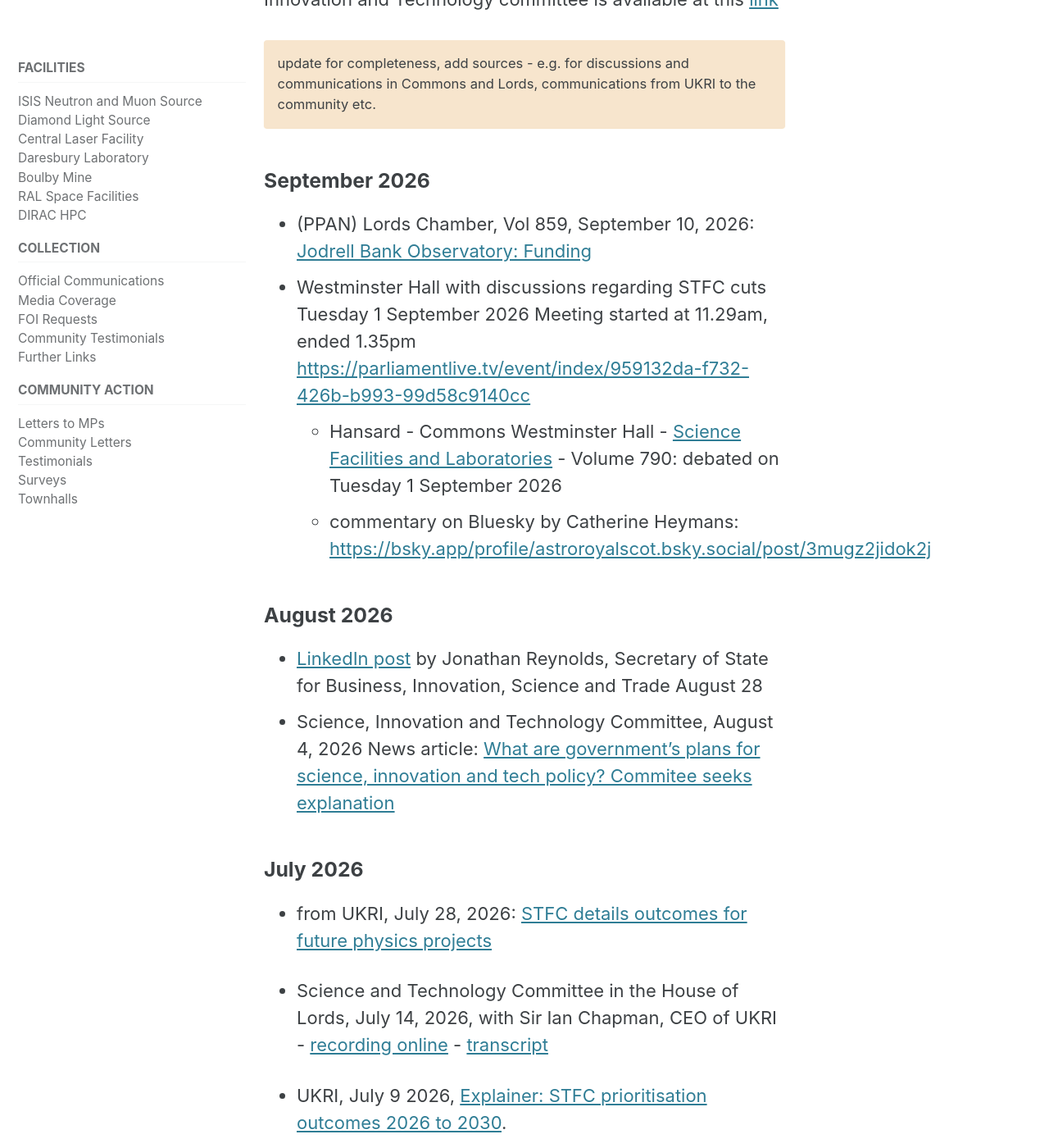
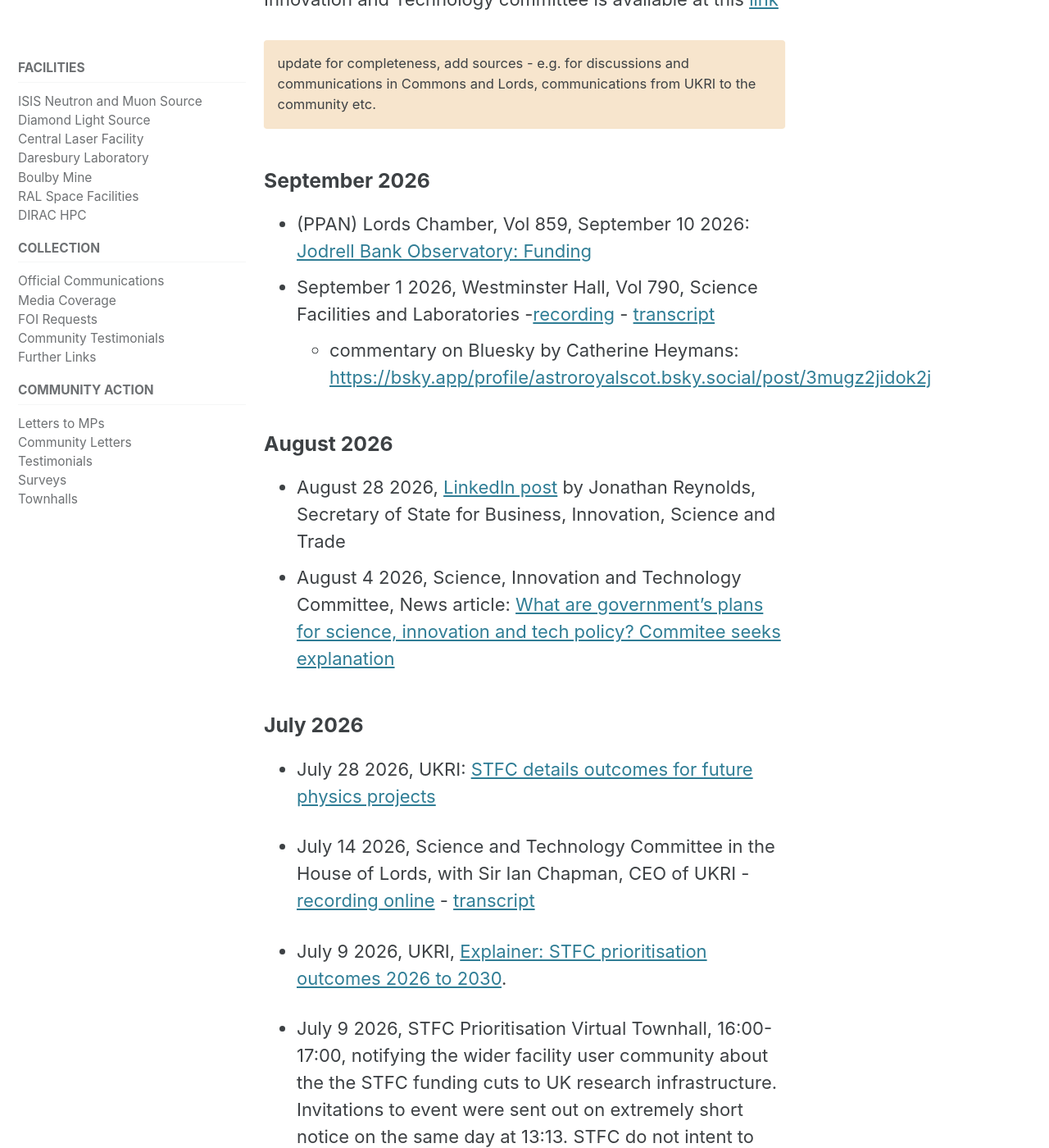
Before and after one commit to research-facilities-community/index, a Jekyll site: the page built from _pages/collection.md, in a window 1280 px wide and 1400 px high, scrolled down 863 px. Shown: the whole window at 82% size. Built offline with Jekyll 4.4.1, drawn with Linux system fonts in a browser that asks for light colours; cached includes are drawn as plain includes; some of the changed text lies outside the part shown.

Commit message:
Update collection.md with recent entries and corrections

```diff
--- a/_pages/collection.md
+++ b/_pages/collection.md
@@ -22,29 +22,28 @@
 
 ### September 2026
 
-- (PPAN) Lords Chamber, Vol 859, September 10, 2026: [Jodrell Bank Observatory: Funding](https://hansard.parliament.uk/Lords/2026-09-10/debates/0A46F61B-5A06-4A2B-8BC9-DB86055DEBC9/JodrellBankObservatoryFunding)
-- Westminster Hall with discussions regarding STFC cuts Tuesday 1 September 2026 Meeting started at 11.29am, ended 1.35pm [https://parliamentlive.tv/event/index/959132da-f732-426b-b993-99d58c9140cc](https://parliamentlive.tv/event/index/959132da-f732-426b-b993-99d58c9140cc)
-	- Hansard - Commons Westminster Hall - [Science Facilities and Laboratories](https://hansard.parliament.uk/Commons/2026-09-01/debates/A9E5DE0F-92F9-453C-A25B-01CAA4346D1F/ScienceFacilitiesAndLaboratories) - Volume 790: debated on Tuesday 1 September 2026
-	- commentary on Bluesky by Catherine Heymans: [https://bsky.app/profile/astroroyalscot.bsky.social/post/3mugz2jidok2j](https://bsky.app/profile/astroroyalscot.bsky.social/post/3mugz2jidok2j "https://bsky.app/profile/astroroyalscot.bsky.social/post/3mugz2jidok2j")
+- (PPAN) Lords Chamber, Vol 859, September 10 2026: [Jodrell Bank Observatory: Funding](https://hansard.parliament.uk/Lords/2026-09-10/debates/0A46F61B-5A06-4A2B-8BC9-DB86055DEBC9/JodrellBankObservatoryFunding)
+- September 1 2026, Westminster Hall, Vol 790, Science Facilities and Laboratories -[recording](https://parliamentlive.tv/event/index/959132da-f732-426b-b993-99d58c9140cc) - [transcript](https://hansard.parliament.uk/Commons/2026-09-01/debates/A9E5DE0F-92F9-453C-A25B-01CAA4346D1F/ScienceFacilitiesAndLaboratories)
+	- commentary on Bluesky by Catherine Heymans: [https://bsky.app/profile/astroroyalscot.bsky.social/post/3mugz2jidok2j](https://bsky.app/profile/astroroyalscot.bsky.social/post/3mugz2jidok2j)
 
 ### August 2026
 
-- [LinkedIn post](https://www.linkedin.com/posts/jonathan-reynolds-mp_when-i-was-asked-to-lead-the-new-department-activity-7498781474456793089-AFVo?utm_source=share&utm_medium=member_desktop&rcm=ACoAAFT_TEgBHOnJdUwq_E8K7TEvwrzZ5_d7xDY) by Jonathan Reynolds, Secretary of State for Business, Innovation, Science and Trade August 28
-- Science, Innovation and Technology Committee, August 4, 2026 News article: [What are government's plans for science, innovation and tech policy? Commitee seeks explanation](https://committees.parliament.uk/committee/135/science-innovation-and-technology-committee/news/217379/what-are-governments-plans-for-science-innovation-and-tech-policy-committee-seeks-explanation/)
+- August 28 2026, [LinkedIn post](https://www.linkedin.com/posts/jonathan-reynolds-mp_when-i-was-asked-to-lead-the-new-department-activity-7498781474456793089-AFVo?utm_source=share&utm_medium=member_desktop&rcm=ACoAAFT_TEgBHOnJdUwq_E8K7TEvwrzZ5_d7xDY) by Jonathan Reynolds, Secretary of State for Business, Innovation, Science and Trade
+- August 4 2026, Science, Innovation and Technology Committee, News article: [What are government's plans for science, innovation and tech policy? Commitee seeks explanation](https://committees.parliament.uk/committee/135/science-innovation-and-technology-committee/news/217379/what-are-governments-plans-for-science-innovation-and-tech-policy-committee-seeks-explanation/)
 
 ### July 2026
 
-- from UKRI, July 28, 2026: [STFC details outcomes for future physics projects](https://www.ukri.org/news/stfc-details-outcomes-for-future-physics-projects)
+- July 28 2026, UKRI: [STFC details outcomes for future physics projects](https://www.ukri.org/news/stfc-details-outcomes-for-future-physics-projects)
 
--  Science and Technology Committee in the House of Lords, July 14, 2026, with Sir Ian Chapman, CEO of UKRI - [recording online](https://parliamentlive.tv/event/index/1fc2a155-cdb5-4a76-af70-36649a8d0455) - [transcript](https://committees.parliament.uk/oralevidence/17976/html/)
+- July 14 2026, Science and Technology Committee in the House of Lords, with Sir Ian Chapman, CEO of UKRI - [recording online](https://parliamentlive.tv/event/index/1fc2a155-cdb5-4a76-af70-36649a8d0455) - [transcript](https://committees.parliament.uk/oralevidence/17976/html/)
 
-- UKRI, July 9 2026, [Explainer: STFC prioritisation outcomes 2026 to 2030](https://www.ukri.org/publications/explainer-stfc-prioritisation-outcomes/explainer-stfc-prioritisation-outcomes-2026-to-2030/).
+- July 9 2026, UKRI, [Explainer: STFC prioritisation outcomes 2026 to 2030](https://www.ukri.org/publications/explainer-stfc-prioritisation-outcomes/explainer-stfc-prioritisation-outcomes-2026-to-2030/).
 
-- STFC Prioritisation Virtual Townhall, July 9, 2026, 16:00-17:00, notifying the wider facility user community about the the STFC funding cuts to UK research infrastructure. Invitations to event were sent out on extremely short notice on the same day at 13:13. STFC do not intent to publish a recording of the session.
+- July 9 2026, STFC Prioritisation Virtual Townhall, 16:00-17:00, notifying the wider facility user community about the the STFC funding cuts to UK research infrastructure. Invitations to event were sent out on extremely short notice on the same day at 13:13. STFC do not intent to publish a recording of the session.
 
 ### before July 2026
 
-- UKRI Corporate Report, December 17, 2025: [Budget allocations for UK Research and Innovation](https://www.ukri.org/publications/explainer-ukri-budget-allocations/budget-allocations-for-uk-research-and-innovation/),
+- December 17 2025, UKRI Corporate Report: [Budget allocations for UK Research and Innovation](https://www.ukri.org/publications/explainer-ukri-budget-allocations/budget-allocations-for-uk-research-and-innovation/),
 
 
 ## Media Coverage {#media}
```
Also changed, not shown: other parts of _pages/collection.md (+1 -1 lines).
